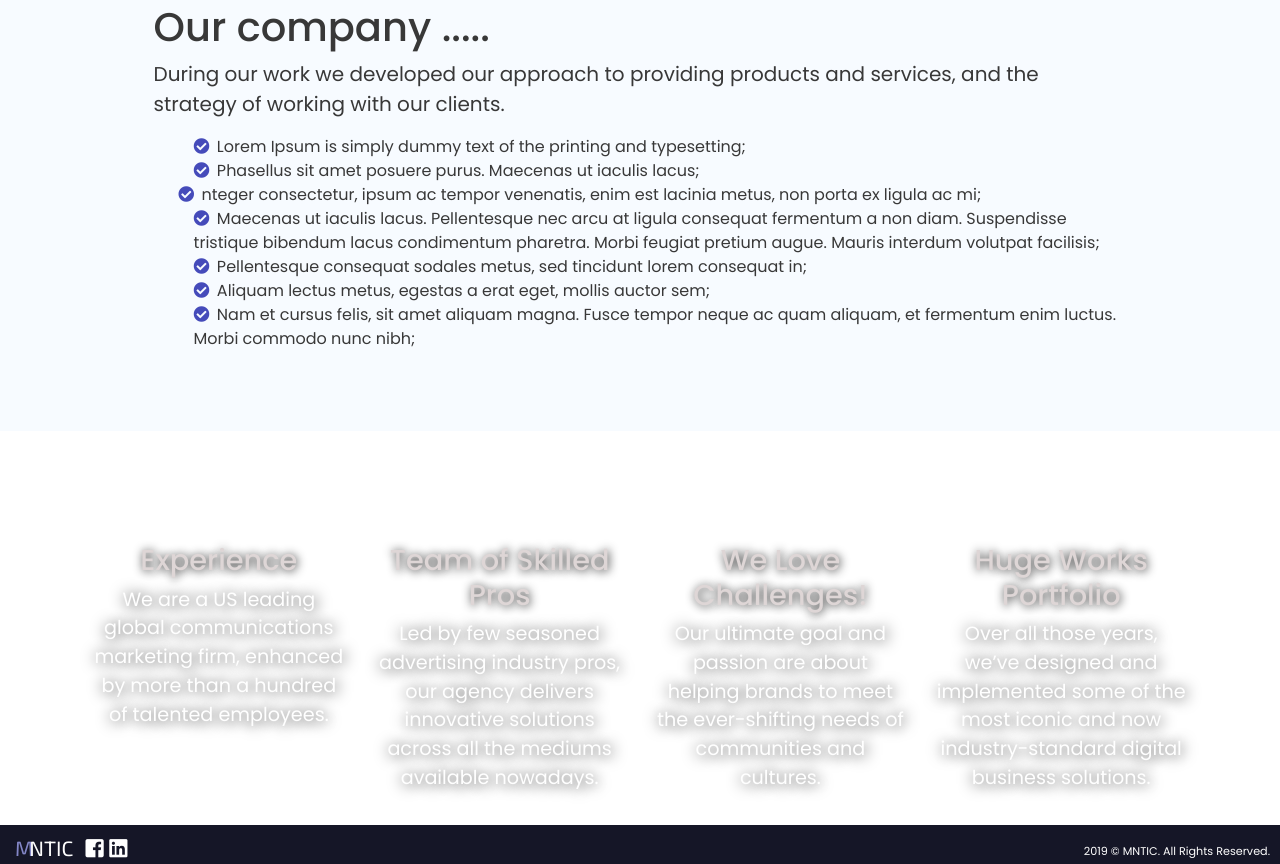
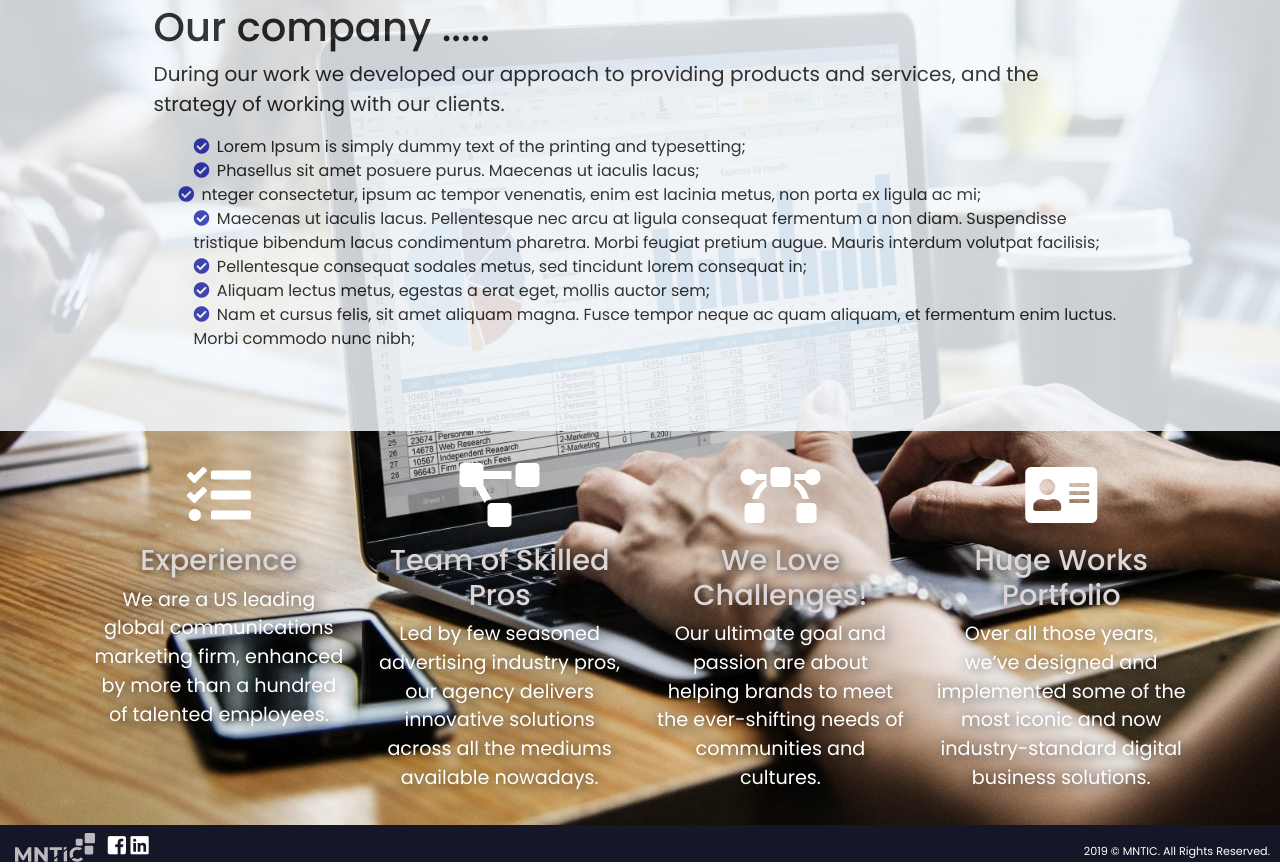
Before and after one commit to Ejiwen/MnVerTestTic, a plain HTML site: page index.html in a window 1280 px wide. Shown: the part 1241-2105 px from the top of the page. Drawn offline with nearby package versions, Linux system fonts and the light colour scheme.

Commit message:
fix errors and organize the content box

```diff
--- a/index.html
+++ b/index.html
@@ -140,7 +140,7 @@
 		<div class="row justify-content-md-left">
 		<!-- <div class="col-6 align-self-center" > -->
 		<div class="col-5" >
-		  <h2 class="d-inline" style="color: white; font-size: 1.3rem;  font-family: 'Exo 2', sans-serif;"><span style="color:#8386c7;margin-right: -4px;">M</span>NTIC</h2>
+		  <h2 class="d-inline" style="color: white; font-size: 1.3rem;  font-family: 'Exo 2', sans-serif;"><img src="img/logointro.svg" width="80" alt="">
 		  <div class="d-inline socialink">
 		    <i class="fab fa-facebook-square"></i>
 			<i class="fab fa-linkedin"></i>
--- a/style.css
+++ b/style.css
@@ -98,7 +98,7 @@ html,body {
 }
 
 .content-section {
-	background: url("bgfixed.jpg") ;
+	background: url("img/contentFixedImg.jpg") ;
   background-size:cover;
   background-position:center center;
   background-attachment:fixed;
```
Also changed, not shown: img/bgfixed.jpg (added), img/contentFixedImg.jpg (added), 1 other file.
